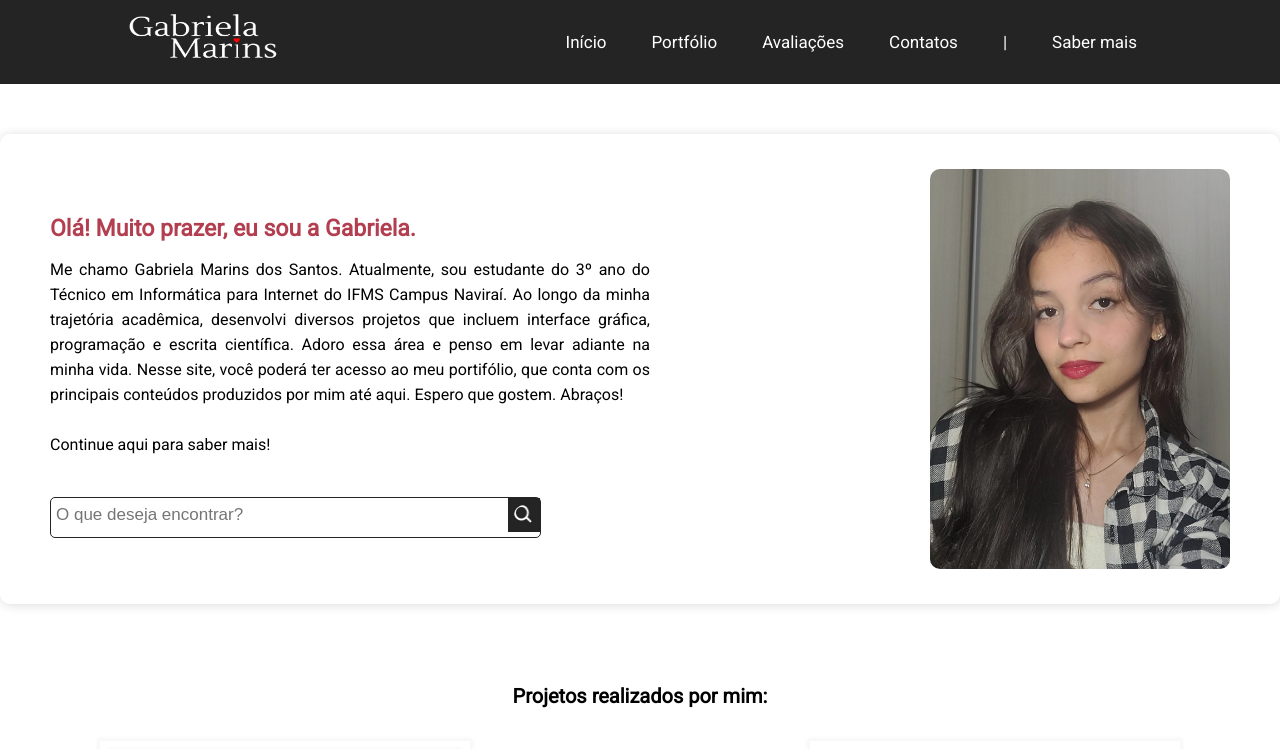
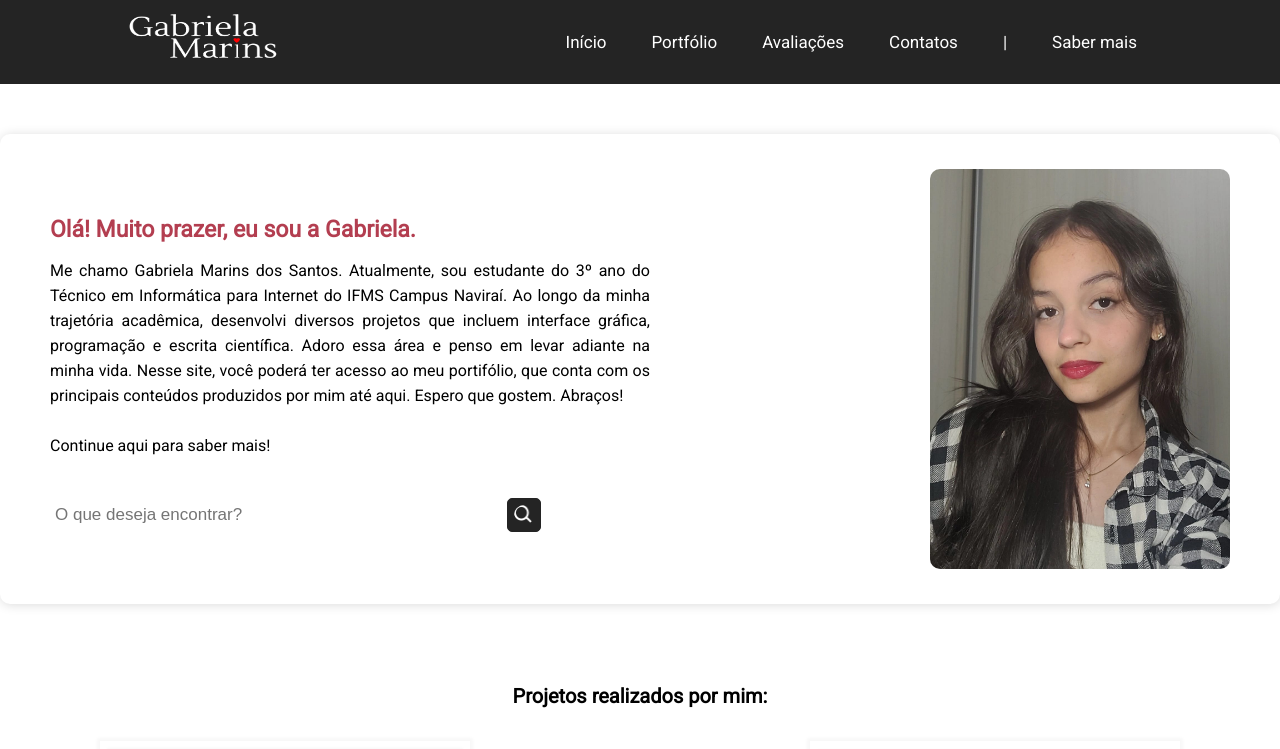
Before and after one commit to gabimarins/portifolio, a React (Vite) app: page / in a window 1280 px wide. Shown: the top 749 px of the page. Built offline with nearby package versions, Linux system fonts and the light colour scheme.

Commit message:
Update Main.css

```diff
--- a/src/componentes/main/Main.css
+++ b/src/componentes/main/Main.css
@@ -1,3 +1,8 @@
+.geral{
+  display: flex;
+  flex-direction: column;
+}
+
 .content-main{
     display: flex;
     padding: 0px 100px;
@@ -6,112 +11,6 @@
     justify-content: space-between;
 }
 
-/*
-.areapesquisa{
-    display: flex;
-    flex-direction: row;
-    justify-content: center;
-}
-.campo_pesquisa{
-    margin-top: 30px;
-    display: flex;
-}
-
-.botao_pesquisa{
-    width: 300px;
-    border: 0.5px gray solid;
-}
-
-.campo_pesquisa input .botao_pesquisa{
-    box-shadow: 0 0 0 0;
-    border: 0.5px rgb(177, 177, 177) solid;
-    border-radius: 5px 0px 0px 5px;
-    width: 500px;
-   height: 30px;
-    outline: 0;
-    font-size: 14px;
-    text-indent: 8px;
-}
-
-.campo_pesquisa input .arealupa{
-    display: flex;
-    background-color: #e0218a;
-    height: 33px;
-    width: 36px;
-    border-radius: 5px 5px 5px 0px;
-    border: 0;
-    background-image: url(https://m.media-amazon.com/images/G/32/gno/sprites/nav-sprite-global-1x-hm-dsk-reorg._CB405936659_.png);
-}
-.lupa{
-    width: 28px;
-    height: 25px;
-    background-position: 2px -280px;
-}*/
-#txtBusca, .botao_pesquisa{
-    float:left;
-    background-color:transparent;
-    padding-left:5px;
-    font-size:17px;
-    border:none;
-    height:32px;
-    width:450px;
-    border-radius: 5px 0px 0px 5px;
-    border: none;
-  }
-
-  button{
-    border: none;
-    background-color: rgb(36, 36, 36);
-    height:34px;
-  }button:hover{
-    cursor: pointer;
-  }
-
-  #btnBusca{
-    float:left;
-
-    background-color: rgb(36, 36, 36) ;
-    cursor:pointer;
-
-    border-radius: 0px 5px 5px 0px;
-
-  }
-
-  .botao_pesquisa:focus, input:focus {
-    box-shadow: 0.5px 1px 11px 0px rgb(219, 219, 219);
-}
-  #divBusca img{
-    width: 200px;
-
-    float:left;
-    width: 20px;
-    height: 20px;
-
-  }
-
-  .titulo_projeto{
-    margin-top: 20px;
-  }
-
-  .campopesquisa{
-    display: flex;
-    align-items: center;
-    margin: 40px 0px 0px 0px;
-  }
-.campopesquisa p{
-  margin-top: 40px;
-}
-  #divBusca{
-    width:auto;
-    border-radius: 5px;
-    border: solid 1px rgb(36, 36, 36);
-  }
-
-
-.geral{
-  display: flex;
-  flex-direction: column;
-}
 
 .main-content, .main-content2{
     margin-top: 50px;
@@ -140,37 +39,82 @@
     margin-left: 45px;
 }
 
-
 .text-gabriela, .text-gabriela2{
     flex-direction: column;
-color: rgb(0, 0, 0);
-line-height: 25px;
-align-items: center;
+    color: rgb(0, 0, 0);
+    line-height: 25px;
+    align-items: center;
 }
-
 .texto, .texto2{
-
-margin-right: 200px;
+    margin-right: 200px;
 }
 .text-gabriela h1, .text-gabriela2 h1{
     color: #B33E50;
     font-size: 23px;
 }
-
-
 .texto2{
     margin-left: 120px;
 }
-
 .bloco1 p{
   text-align: justify;
   width: 600px;
 }
-
 .bloco1{
   display: flex;
   justify-content: center;
   font-size: 18px;
+}
+#txtBusca, .botao_pesquisa{
+    float:left;
+    background-color:transparent;
+    padding-left:5px;
+    font-size:17px;
+    border:none;
+    height:32px;
+    width:450px;
+    border-radius: 5px 0px 0px 5px;
+    border: none;
+}
+
+button{
+    border: none;
+    background-color: rgb(36, 36, 36);
+    height:34px;
+}button:hover{
+    cursor: pointer;
+}
+
+#btnBusca{
+    float:left;
+    background-color: rgb(36, 36, 36) ;
+    cursor:pointer;
+    border-radius: 0px 5px 5px 0px;
+}
+
+.botao_pesquisa:focus, input:focus {
+    box-shadow: 0.5px 1px 11px 0px rgb(219, 219, 219);
+}
+
+
+.campopesquisa{
+    display: flex;
+    align-items: center;
+    margin: 40px 0px 0px 0px;
+}
+.campopesquisa p{
+  margin-top: 40px;
+}
+
+.divBusca{
+    width:auto;
+    border-radius: 5px;
+    border: solid 1px rgb(36, 36, 36);
+}
+.divBusca img{
+    width: 200px;
+    float:left;
+    width: 20px;
+    height: 20px;
 }
 
 .resultados{
@@ -180,6 +124,10 @@ margin-right: 200px;
   align-items: center;
 }
 
+.titulo_projeto{
+    margin-top: 20px;
+}
+
 .h1{
   min-height: 50px;
 }
```
